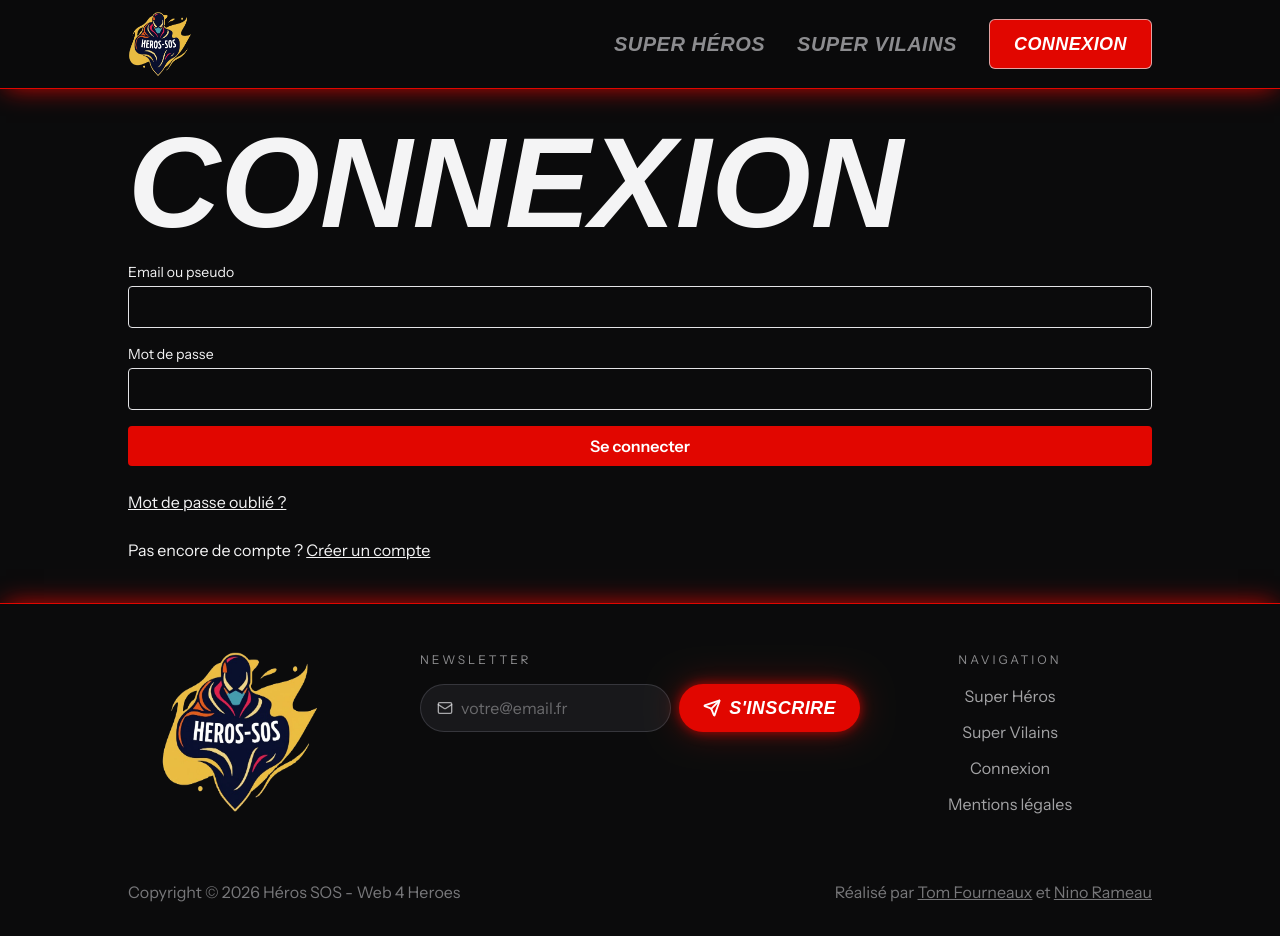
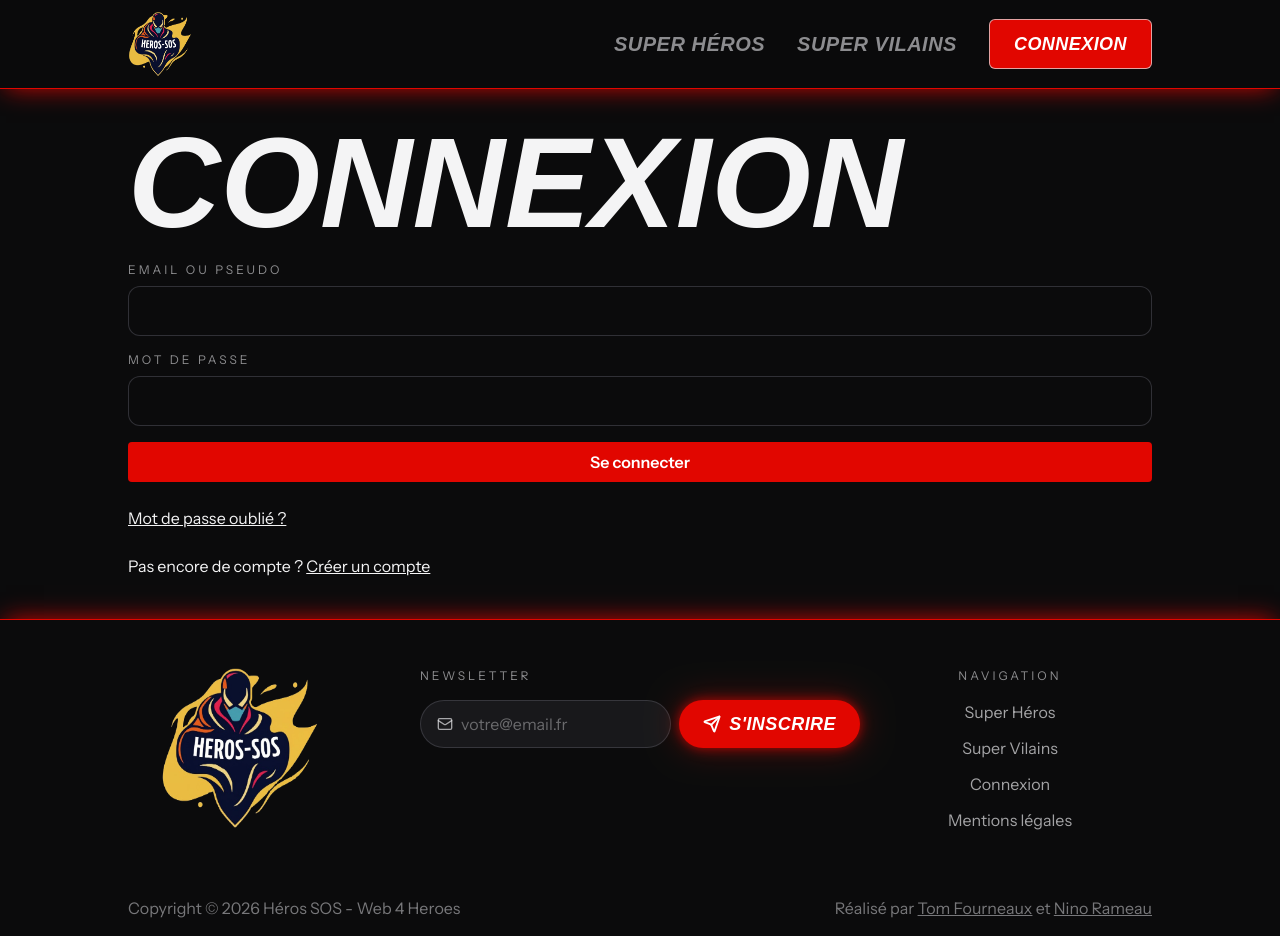
Before and after one commit to tomfrx12/Hero-SOS, a React (Vite) app: page /connexion in a window 1280 px wide. Built offline with nearby package versions, Linux system fonts and the light colour scheme; no server answers; a web font is replaced by a local one.

Commit message:
style: passer les champs de formulaire sur la DA du site

```diff
--- a/src/composants/Champ.tsx
+++ b/src/composants/Champ.tsx
@@ -6,9 +6,12 @@ interface ChampProps extends InputHTMLAttributes<HTMLInputElement> {
 
 export default function Champ({ label, ...props }: ChampProps) {
     return (
-        <label className="flex flex-col gap-1 text-sm">
-            <span>{label}</span>
-            <input {...props} className="rounded border border-gris-trait px-3 py-2 text-base" />
+        <label className="flex flex-col gap-2">
+            <span className="libelle">{label}</span>
+            <input
+                {...props}
+                className="w-full rounded-xl border border-gris-texte/60 bg-noir px-4 py-3 text-fond-clair scheme-dark outline-none transition-colors placeholder:text-gris-trait/30 focus:border-rouge-alerte focus:glow-rouge"
+            />
         </label>
     )
 }
```
